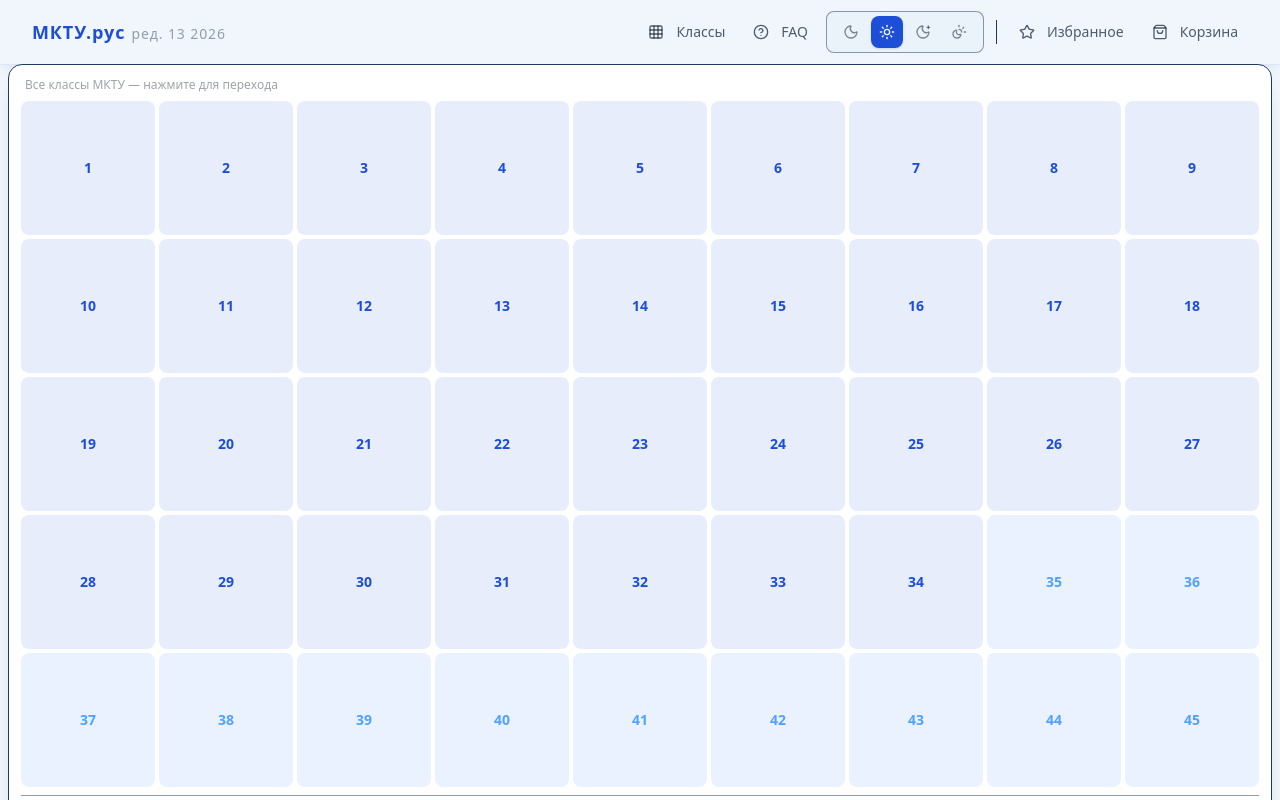
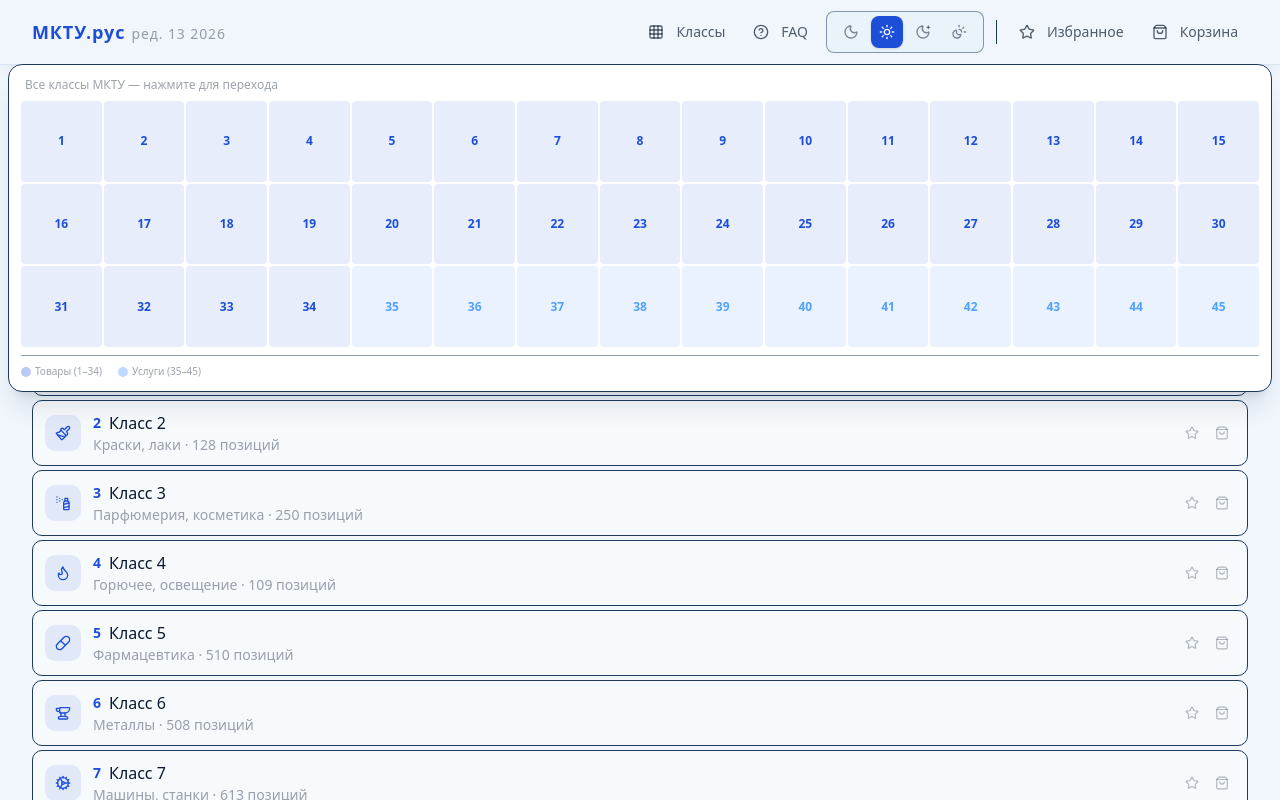
Before and after one commit to gabbardtools-a11y/mktu, a Next.js app: page / in a window 1280 px wide. Both pictures are taken after a click on the button "Классы". Shown: the top 800 px of the page. Built offline with nearby package versions, Linux system fonts and the light colour scheme.

Commit message:
UI: class grid dropdown — smaller squares (9 cols → 15 cols)
- grid-cols-9 → grid-cols-[repeat(15,1fr)] (15 columns instead of 9)
- gap-1 → gap-0.5 (tighter spacing)
- text-sm → text-xs (smaller numbers)
- rounded-md → rounded (less rounding)
- Squares ~2x smaller, fits more compactly

```diff
--- a/src/components/mktu/header.tsx
+++ b/src/components/mktu/header.tsx
@@ -105,7 +105,7 @@ export function Header({
                     <div className="text-xs text-foreground/40 mb-2 px-1">
                       Все классы МКТУ — нажмите для перехода
                     </div>
-                    <div className="grid grid-cols-9 gap-1">
+                    <div className="grid grid-cols-[repeat(15,minmax(0,1fr))] gap-0.5">
                       {mktuClasses.map((cls) => {
                         const isGoods = cls.type === "goods";
                         return (
@@ -117,7 +117,7 @@ export function Header({
                               router.push(`/class/${cls.id}`);
                             }}
                             title={`Класс ${cls.id} — ${cls.name}`}
-                            className={`flex items-center justify-center aspect-square rounded-md text-sm font-bold transition-all hover:scale-110 ${
+                            className={`flex items-center justify-center aspect-square rounded text-xs font-bold transition-all hover:scale-110 ${
                               isGoods
                                 ? "bg-gold/10 text-gold hover:bg-gold hover:text-background"
                                 : "bg-blue-500/10 text-blue-400 hover:bg-blue-500 hover:text-background"
```
